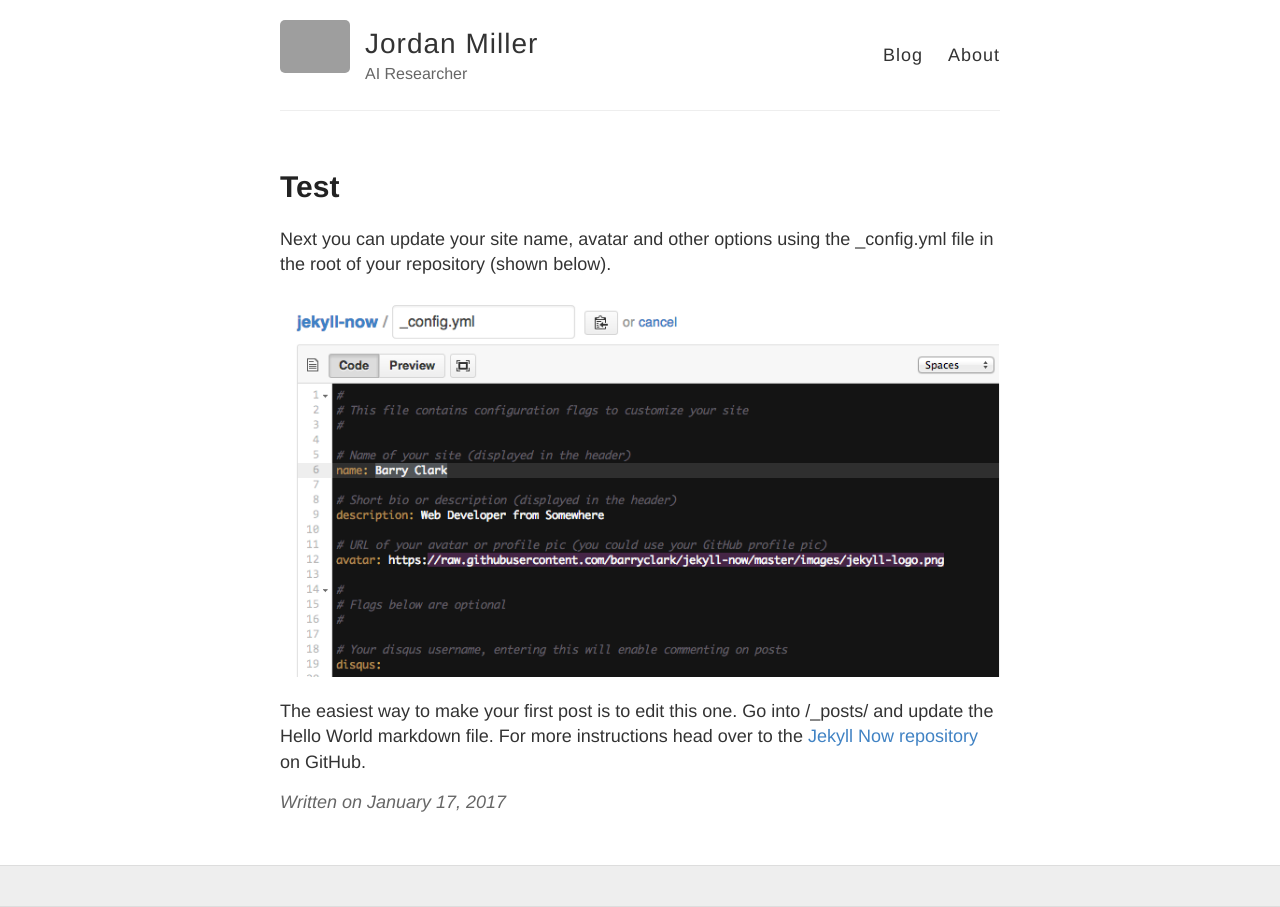
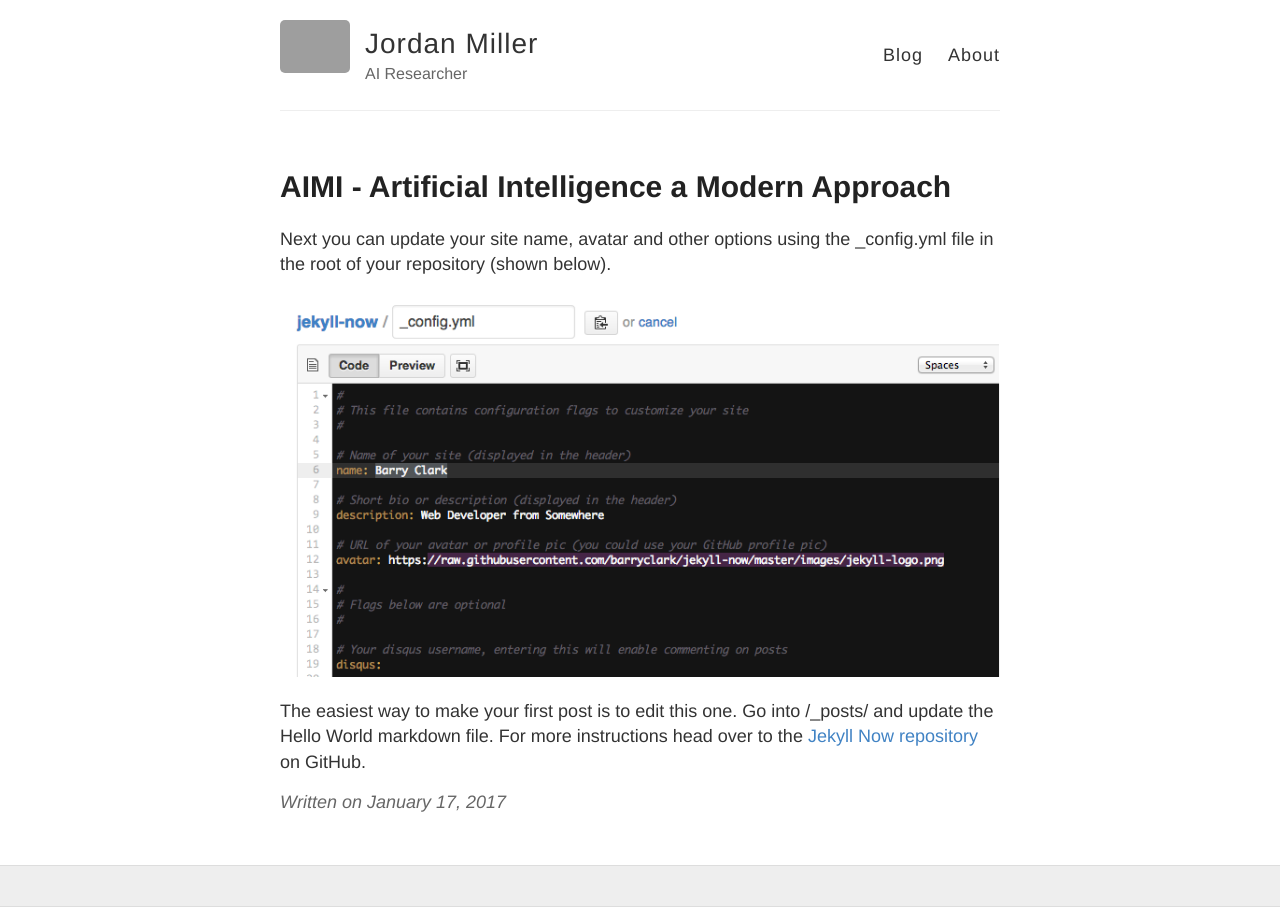
Before and after one commit to jordamill/jordamill.github.io, a Jekyll site: the page built from _posts/2017-1-17-AIMICh1.md, in a window 1280 px wide. Built offline with Jekyll 4.4.1, drawn with Linux system fonts in a browser that asks for light colours; grey boxes are pictures that could not be loaded.

Commit message:
Update and rename 2017-1-17-AIMI.md to 2017-1-17-AIMICh1.md

```diff
--- a/_posts/2017-1-17-AIMI.md
+++ b/_posts/2017-1-17-AIMICh1.md
@@ -1,6 +1,6 @@
 ---
 layout: post
-title: Test
+title: AIMI - Artificial Intelligence a Modern Approach
 ---
 
 Next you can update your site name, avatar and other options using the _config.yml file in the root of your repository (shown below).
```
